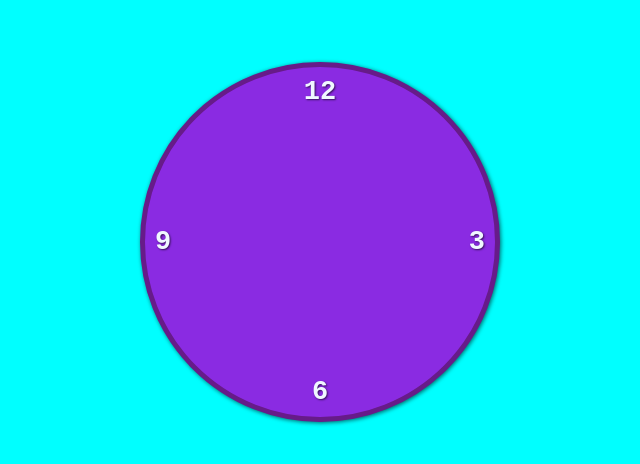
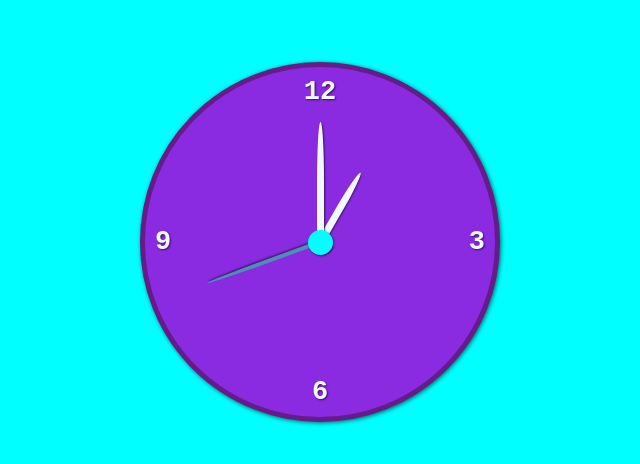
Before and after one commit to ozhni/clock, a plain HTML site: page index.html in a window 1280 px wide. Shown: the part 158-622 px from the top of the page, without its empty margins (320-960 px from the left). Drawn offline with Linux system fonts and the light colour scheme.

Commit message:
style arrows

```diff
--- a/style.css
+++ b/style.css
@@ -47,3 +47,45 @@ body {
   top: 50%;
   transform: translateY(-50%);
 }
+
+.arrows {
+  width: 100%;
+  height: 100%;
+  display: flex;
+  justify-content: center;
+  align-items: center;
+}
+.arrows::before {
+  content: "";
+  width: 25px;
+  height: 25px;
+  background-color: aqua;
+  border-radius: 50%;
+  box-shadow: 1px 1px 2px rgba(0, 0, 0, 0.6);
+  z-index: 4;
+}
+
+.arrows div {
+  position: absolute;
+  background-color: aliceblue;
+  width: 7px;
+  height: 120px;
+  transform-origin: bottom center;
+  bottom: 50%;
+  z-index: 3;
+  border-radius: 50% 50% 0 0;
+  box-shadow: 1px 1px 2px rgba(0, 0, 0, 0.6);
+}
+
+.arrows .hour {
+  height: 80px;
+  transform: rotate(30deg);
+  box-shadow: 1px 1px 2px rgba(0, 0, 0, 0.6);
+}
+
+.arrows .seconds {
+  background-color: rgb(81, 138, 188);
+  width: 4px;
+  transform: rotate(250deg);
+  box-shadow: 1px 1px 2px rgba(0, 0, 0, 0.6);
+}
```
